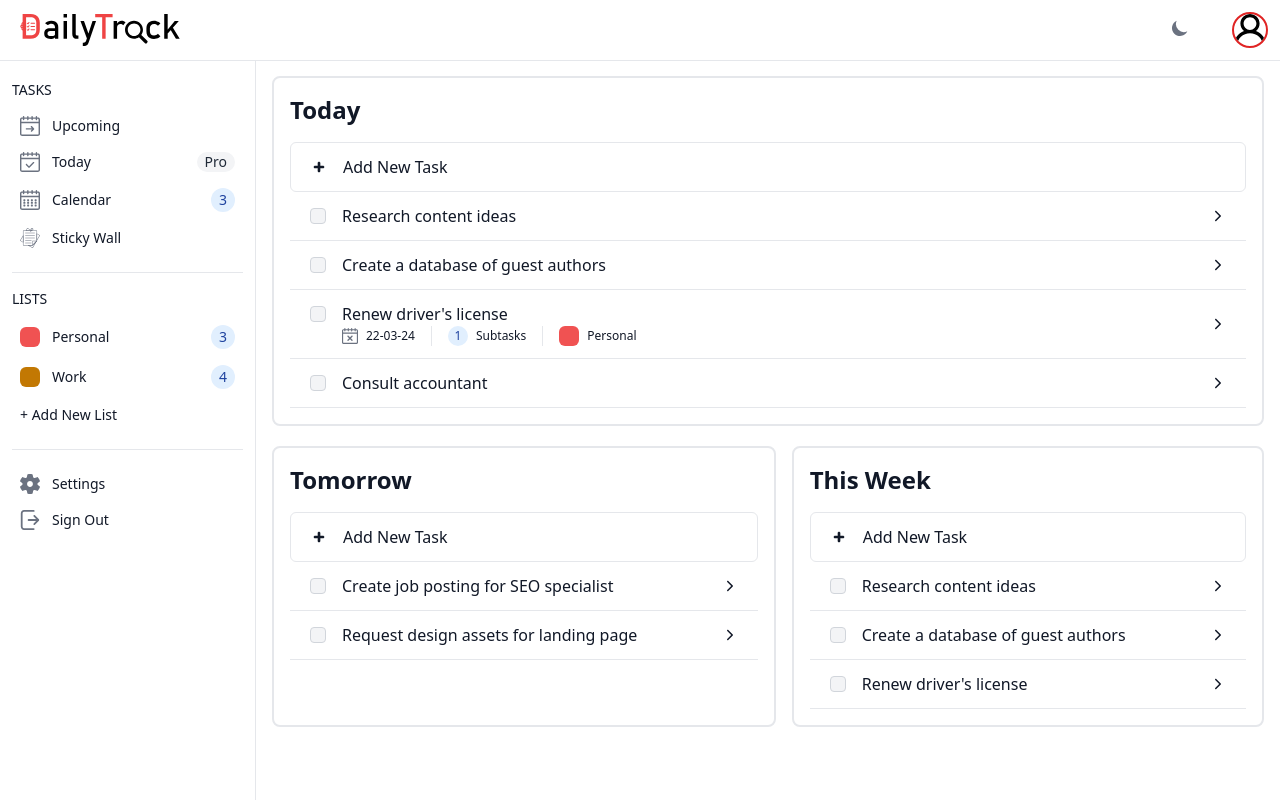
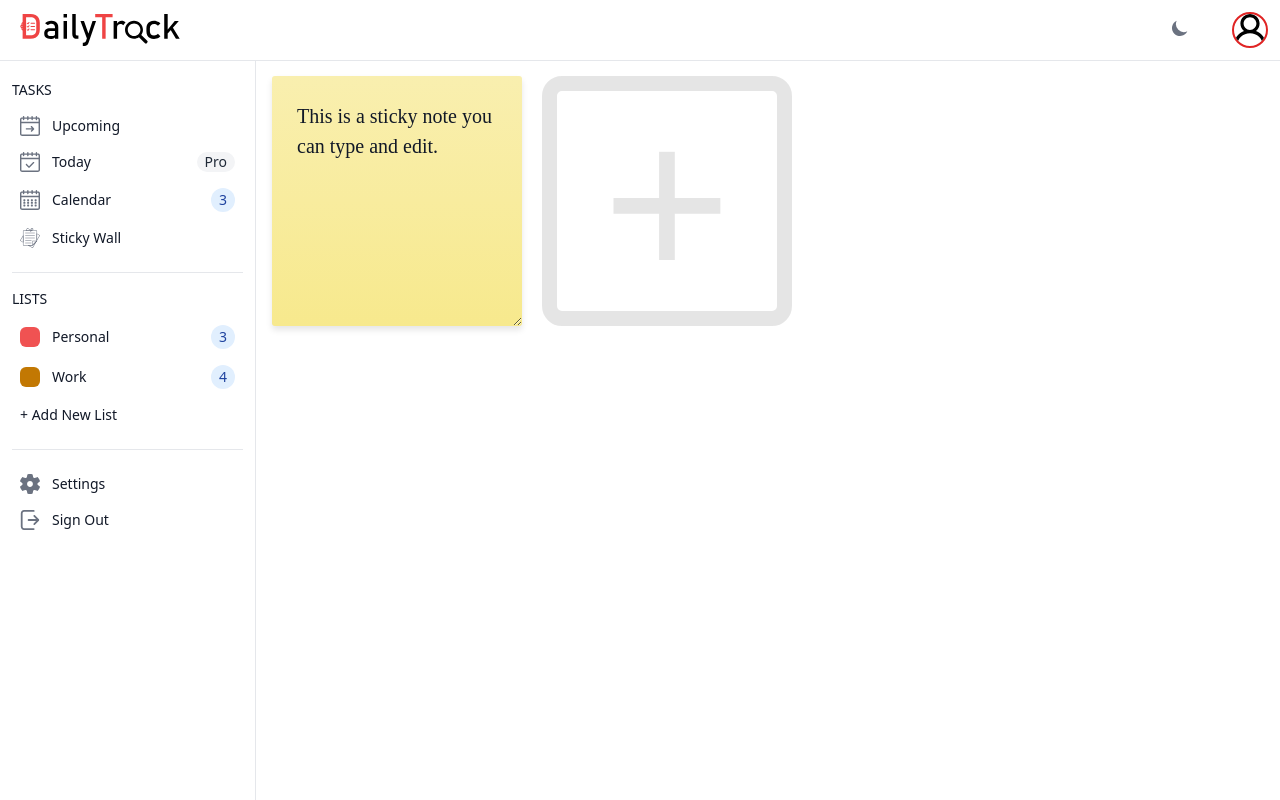
Before and after one commit to Rahat47313/DailyTrackClient, a React (Vite) app: page / in a window 1280 px wide. Built offline with nearby package versions, Linux system fonts and the light colour scheme.

Commit message:
fix sidebar and upload sticky note

```diff
--- a/src/components/Dashboard.jsx
+++ b/src/components/Dashboard.jsx
@@ -1,10 +1,13 @@
 import Upcoming from "./Upcoming";
+import StickyWall from "./StickyWall";
 
 export default function Dashboard() {
   return (
     <>
-    <Upcoming />
-
+      <div className="p-4 md:ml-64 text-gray-900 dark:text-white mt-[60px]">
+        {/* <Upcoming /> */}
+        <div className="text-gray-900"><StickyWall /></div>
+      </div>
     </>
   );
 }
--- a/src/components/Sidebar.jsx
+++ b/src/components/Sidebar.jsx
@@ -3,7 +3,7 @@ export default function Sidebar() {
     <>
       <aside
         id="logo-sidebar"
-        className="fixed top-0 left-0 z-10 w-64 h-screen pt-20 transition-transform -translate-x-full bg-white border-r border-gray-200 md:translate-x-0 dark:bg-gray-800 dark:border-gray-700"
+        className="fixed top-0 left-0 xxs:z-40 md:z-10 w-64 h-screen xxs:pt-5 md:pt-20 transition-transform -translate-x-full bg-white border-r border-gray-200 md:translate-x-0 dark:bg-gray-800 dark:border-gray-700"
         aria-label="Sidebar"
       >
         <div className="h-full text-sm px-3 pb-4 overflow-y-auto rounded-lg text-gray-900 dark:text-white bg-white dark:bg-gray-800">
--- a/src/components/StickyWall.jsx
+++ b/src/components/StickyWall.jsx
@@ -1,7 +1,35 @@
-export default function StickyWall(){
-    return(
-        <>
-        d
-        </>
-    )
+import { useState } from "react";
+
+export default function StickyWall() {
+  const [notes, setNotes] = useState([
+    {
+      id: 1,
+      content: "This is a sticky note you can type and edit.",
+    },
+  ]);
+
+  const createNewNote = () => {
+    const newNote = {
+      id: notes.length + 1,
+      content: "",
+    };
+    setNotes([...notes, newNote]);
+  };
+
+  return (
+    <>
+      <div className="flex flex-wrap">
+        {notes.map((note) => (
+          <textarea key={note.id} defaultValue={note.content} className="text-[20px] font-gloria leading-[1.5] border-0 rounded-[3px] bg-[linear-gradient(#f9efaf,#f7e98d)] shadow-[0_4px_6px_rgba(0,0,0,0.1)] overflow-hidden transition-shadow duration-500 ease-in-out subpixel-antialiased max-w-[520px] max-h-[250px] hover:shadow-[0_5px_8px_rgba(0,0,0,0.15)] focus:shadow-[0_5px_12px_rgba(0,0,0,0.2)] outline-none w-[250px] h-[250px] m-[0px_20px_20px_0px] p-[25px_25px_40px]" />
+        ))}
+        <div
+          id="create"
+          onClick={createNewNote}
+          className="select-none rounded-[20px] text-center border-[15px] border-[rgba(0,0,0,0.1)] cursor-pointer text-[rgba(0,0,0,0.1)] text-[220px] font-[sans-serif] leading-[185px] hover:border-[rgba(0,0,0,0.2)] hover:text-[rgba(0,0,0,0.2)] w-[250px] h-[250px] p-[20px]"
+        >
+          +
+        </div>
+      </div>
+    </>
+  );
 }
--- a/src/components/Upcoming.jsx
+++ b/src/components/Upcoming.jsx
@@ -6,11 +6,11 @@ import SidebarRight from "./SidebarRight";
 export default function Upcoming() {
   return (
     <>
-      <div className="p-4 md:ml-64 text-gray-900 dark:text-white">
+      <div>
         <div className="pointer-events-none fixed top-0 right-0 z-40 w-[400px] h-screen">
           <SidebarRight />
         </div>
-        <div className="p-4 border-2 rounded-lg border-gray-200 dark:border-gray-700 mt-[60px]">
+        <div className="p-4 border-2 rounded-lg border-gray-200 dark:border-gray-700">
           <div className="font-bold text-2xl mb-4">Today</div>
           <button
             data-drawer-target="drawer-navigation"
--- a/src/index.css
+++ b/src/index.css
@@ -1,3 +1,5 @@
 @tailwind base;
 @tailwind components;
 @tailwind utilities;
+
+@import url(https://fonts.googleapis.com/css?family=Gloria+Hallelujah);
--- a/tailwind.config.js
+++ b/tailwind.config.js
@@ -29,6 +29,7 @@ export default {
     extend: {
       fontFamily: {
         'inter': ['Inter', 'sans-serif'],
+        'gloria': ['Gloria Hallelujah', 'cursive'],
       }
     },
   },
```
